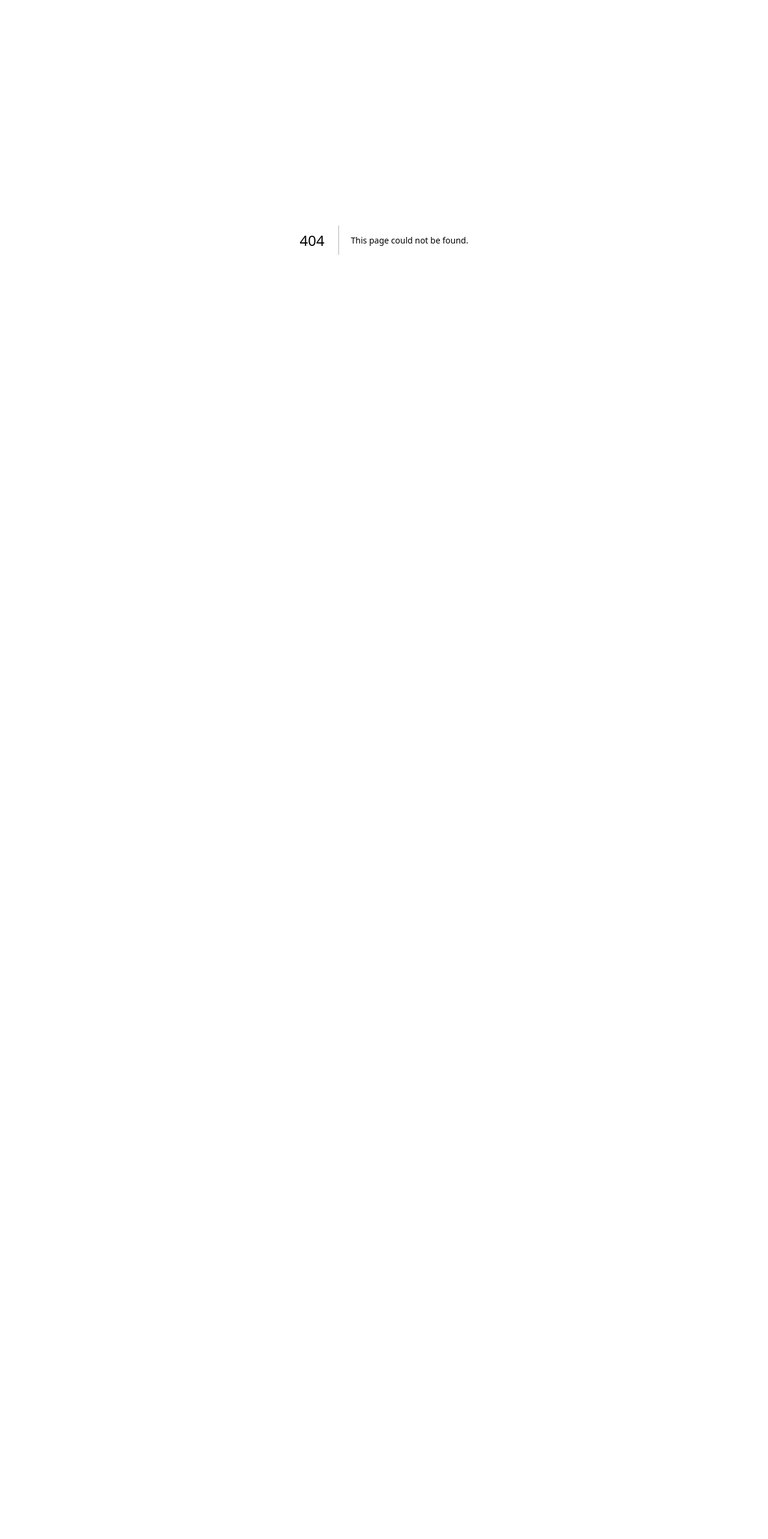
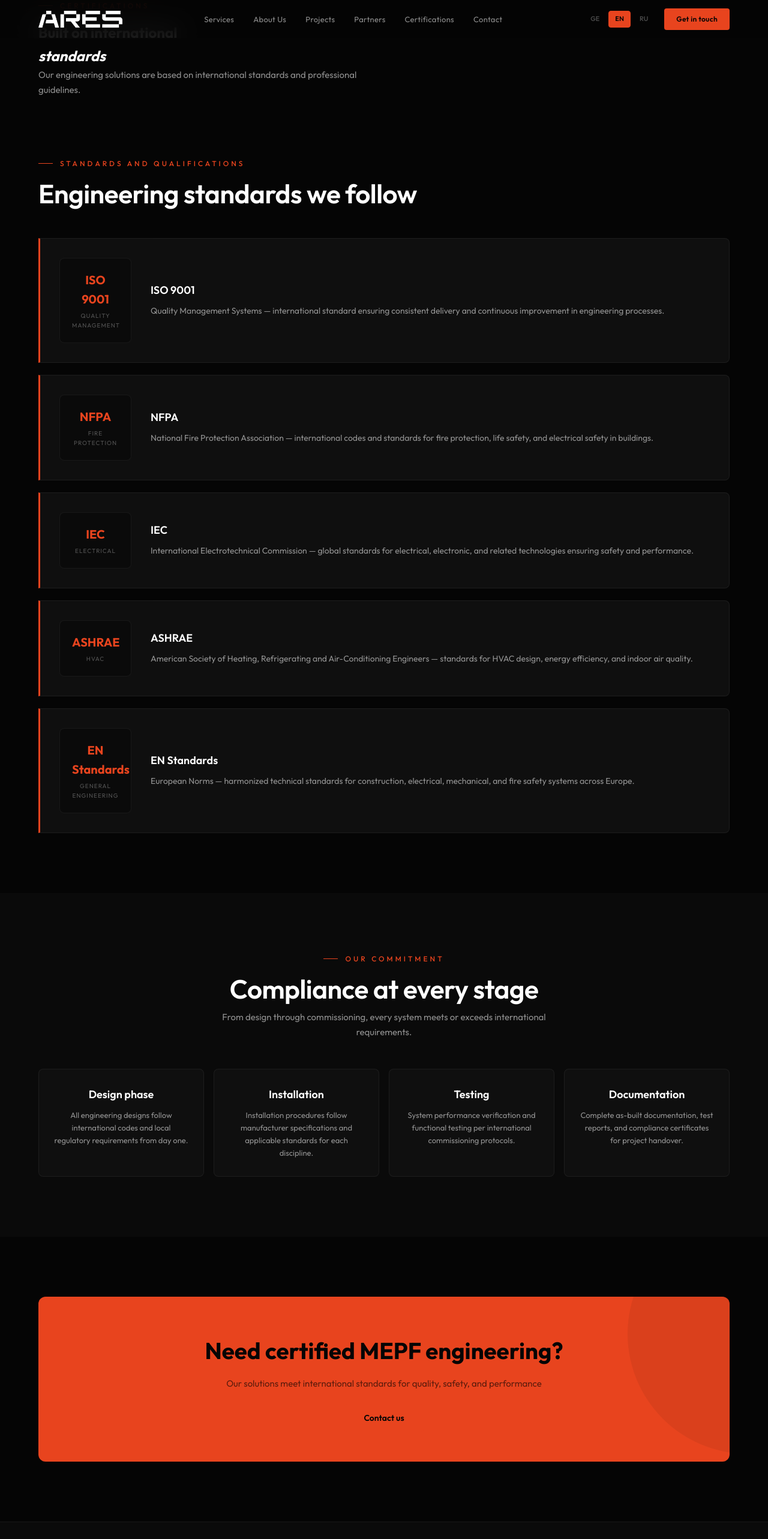
Before and after one commit to lukasturua9444/ares-ge, a Next.js app: page /certifications in a window 1280 px wide. Before the commit this address had no page. Shown: the top 2566 px of the page at 60% size. Before the commit the page ends 800 px from the top, so only its background shows below. Built offline with nearby package versions, Linux system fonts and the light colour scheme.

Commit message:
Create page.js

```diff
--- /dev/null
+++ b/src/app/certifications/page.js
@@ -0,0 +1,99 @@
+'use client';
+import { useEffect } from 'react';
+
+export default function CertificationsPage() {
+  useEffect(() => {
+    const observer = new IntersectionObserver(
+      (entries) => { entries.forEach((entry) => { if (entry.isIntersecting) { entry.target.classList.add('v'); observer.unobserve(entry.target); } }); },
+      { threshold: 0.08, rootMargin: '0px 0px -40px 0px' }
+    );
+    document.querySelectorAll('.anim').forEach((el) => observer.observe(el));
+  }, []);
+
+  const certifications = [
+    { name: 'ISO 9001', desc: 'Quality Management Systems — international standard ensuring consistent delivery and continuous improvement in engineering processes.', category: 'Quality Management' },
+    { name: 'NFPA', desc: 'National Fire Protection Association — international codes and standards for fire protection, life safety, and electrical safety in buildings.', category: 'Fire Protection' },
+    { name: 'IEC', desc: 'International Electrotechnical Commission — global standards for electrical, electronic, and related technologies ensuring safety and performance.', category: 'Electrical' },
+    { name: 'ASHRAE', desc: 'American Society of Heating, Refrigerating and Air-Conditioning Engineers — standards for HVAC design, energy efficiency, and indoor air quality.', category: 'HVAC' },
+    { name: 'EN Standards', desc: 'European Norms — harmonized technical standards for construction, electrical, mechanical, and fire safety systems across Europe.', category: 'General Engineering' },
+  ];
+
+  return (
+    <>
+      <nav className="nav" id="nav">
+        <div className="nav-inner">
+          <a href="/" className="nav-logo"><img src="/images/ARES_White_Horizontal.png" alt="ARES" /></a>
+          <div className="nav-links"><a href="/services">Services</a><a href="/about">About Us</a><a href="/projects">Projects</a><a href="/partners">Partners</a><a href="/certifications" className="active-link">Certifications</a><a href="/contact">Contact</a></div>
+          <div className="nav-right"><div className="lang-sw"><a href="/ka/">GE</a><a href="/" className="active">EN</a><a href="/ru/">RU</a></div><a href="/contact" className="nav-cta">Get in touch</a></div>
+        </div>
+      </nav>
+
+      <section className="page-header">
+        <div className="wrap">
+          <div className="section-label anim">Certifications</div>
+          <h1 className="page-title anim anim-d1">Built on international<br /><em>standards</em></h1>
+          <p className="section-sub anim anim-d2">Our engineering solutions are based on international standards and professional guidelines.</p>
+        </div>
+      </section>
+
+      <section className="section">
+        <div className="wrap">
+          <div className="section-label anim">Standards and qualifications</div>
+          <h2 className="section-title anim anim-d1">Engineering standards we follow</h2>
+          <div style={{ display: 'flex', flexDirection: 'column', gap: '20px', marginTop: '48px' }}>
+            {certifications.map((cert, i) => (
+              <div key={cert.name} className={`val-card anim anim-d${Math.min(i + 1, 4)}`} style={{ padding: '32px' }}>
+                <div style={{ display: 'grid', gridTemplateColumns: '120px 1fr', gap: '32px', alignItems: 'center' }}>
+                  <div style={{ background: 'var(--dark)', border: '1px solid var(--border)', borderRadius: '8px', padding: '20px', textAlign: 'center' }}>
+                    <span style={{ fontSize: '20px', fontWeight: '700', color: 'var(--accent)' }}>{cert.name}</span>
+                    <div style={{ fontSize: '10px', color: 'var(--text3)', marginTop: '4px', textTransform: 'uppercase', letterSpacing: '1px' }}>{cert.category}</div>
+                  </div>
+                  <div>
+                    <h3 style={{ fontSize: '18px', fontWeight: '600', marginBottom: '8px' }}>{cert.name}</h3>
+                    <p style={{ fontSize: '14px', color: 'var(--text2)', lineHeight: '1.7' }}>{cert.desc}</p>
+                  </div>
+                </div>
+              </div>
+            ))}
+          </div>
+        </div>
+      </section>
+
+      <section className="section services">
+        <div className="wrap" style={{ textAlign: 'center' }}>
+          <div className="section-label anim center">Our commitment</div>
+          <h2 className="section-title anim anim-d1" style={{ margin: '0 auto 8px' }}>Compliance at every stage</h2>
+          <p className="section-sub anim anim-d2" style={{ margin: '0 auto 48px' }}>From design through commissioning, every system meets or exceeds international requirements.</p>
+          <div className="services-grid">
+            <div className="srv-card anim anim-d1"><h3>Design phase</h3><p>All engineering designs follow international codes and local regulatory requirements from day one.</p></div>
+            <div className="srv-card anim anim-d2"><h3>Installation</h3><p>Installation procedures follow manufacturer specifications and applicable standards for each discipline.</p></div>
+            <div className="srv-card anim anim-d3"><h3>Testing</h3><p>System performance verification and functional testing per international commissioning protocols.</p></div>
+            <div className="srv-card anim anim-d4"><h3>Documentation</h3><p>Complete as-built documentation, test reports, and compliance certificates for project handover.</p></div>
+          </div>
+        </div>
+      </section>
+
+      <section className="cta-section">
+        <div className="wrap">
+          <div className="cta-box anim">
+            <h2>Need certified MEPF engineering?</h2>
+            <p>Our solutions meet international standards for quality, safety, and performance</p>
+            <div style={{ marginTop: '24px' }}><a href="/contact" className="btn-primary" style={{ color: 'var(--black)', textDecoration: 'none' }}>Contact us</a></div>
+          </div>
+        </div>
+      </section>
+
+      <footer>
+        <div className="wrap">
+          <div className="footer-grid">
+            <div><div className="footer-brand"><img src="/images/ARES_White_Horizontal.png" alt="ARES" /></div><p className="footer-desc">Integrated MEPF engineering solutions for developers and construction companies across Georgia.</p></div>
+            <div className="footer-col"><h4>Navigation</h4><a href="/services">Services</a><a href="/about">About Us</a><a href="/projects">Projects</a><a href="/partners">Partners</a><a href="/contact">Contact</a></div>
+            <div className="footer-col"><h4>Services</h4><a href="/services">Mechanical</a><a href="/services">Electrical</a><a href="/services">Plumbing</a><a href="/services">Fire protection</a></div>
+            <div className="footer-col footer-contact"><h4>Contact</h4><p><a href="mailto:info@ares.ge">info@ares.ge</a></p><p><a href="tel:+995595396139">+995 595 39 61 39</a></p><p>8 S. Virsaladze Street<br />Tbilisi 0108, Georgia</p></div>
+          </div>
+          <div className="footer-bottom"><p>&copy; 2026 ARES. All rights reserved.</p><p>MEPF Engineering Solutions</p></div>
+        </div>
+      </footer>
+    </>
+  );
+}
```
